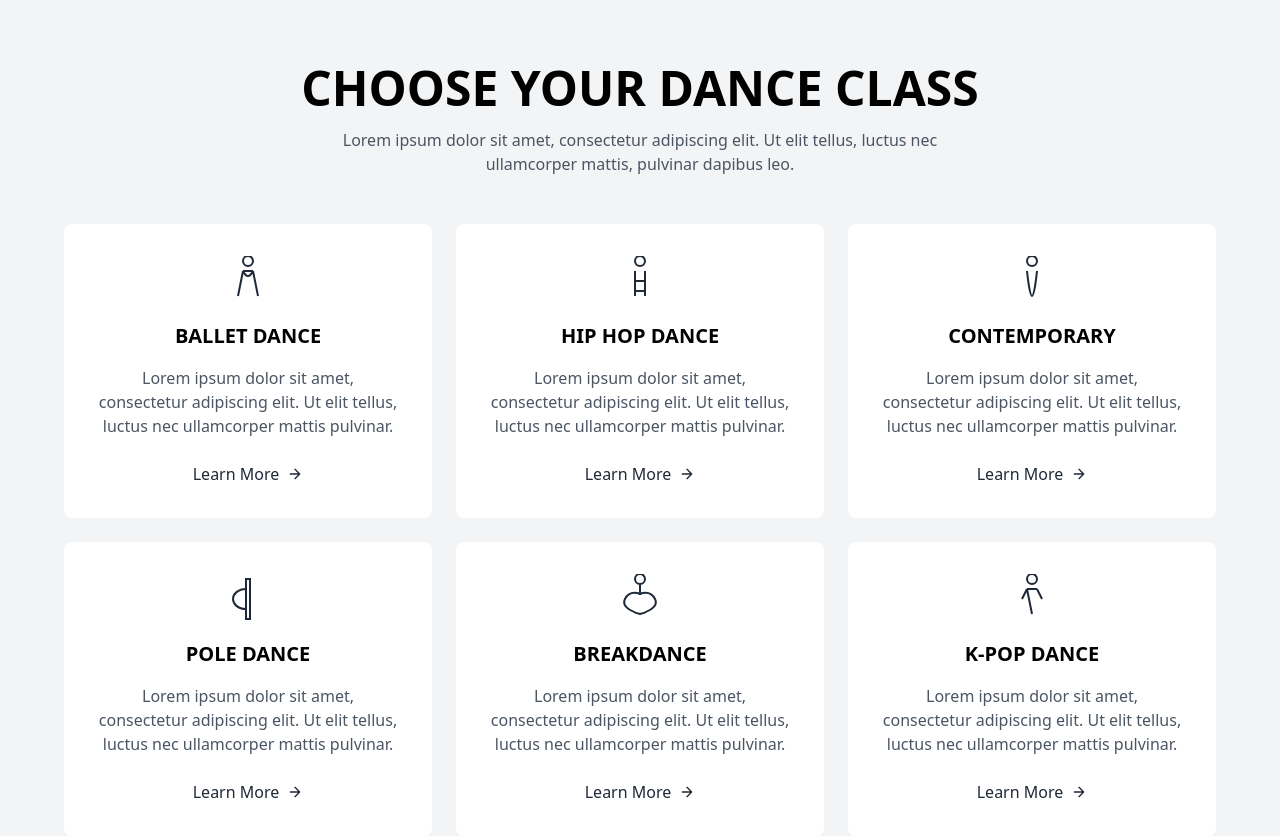
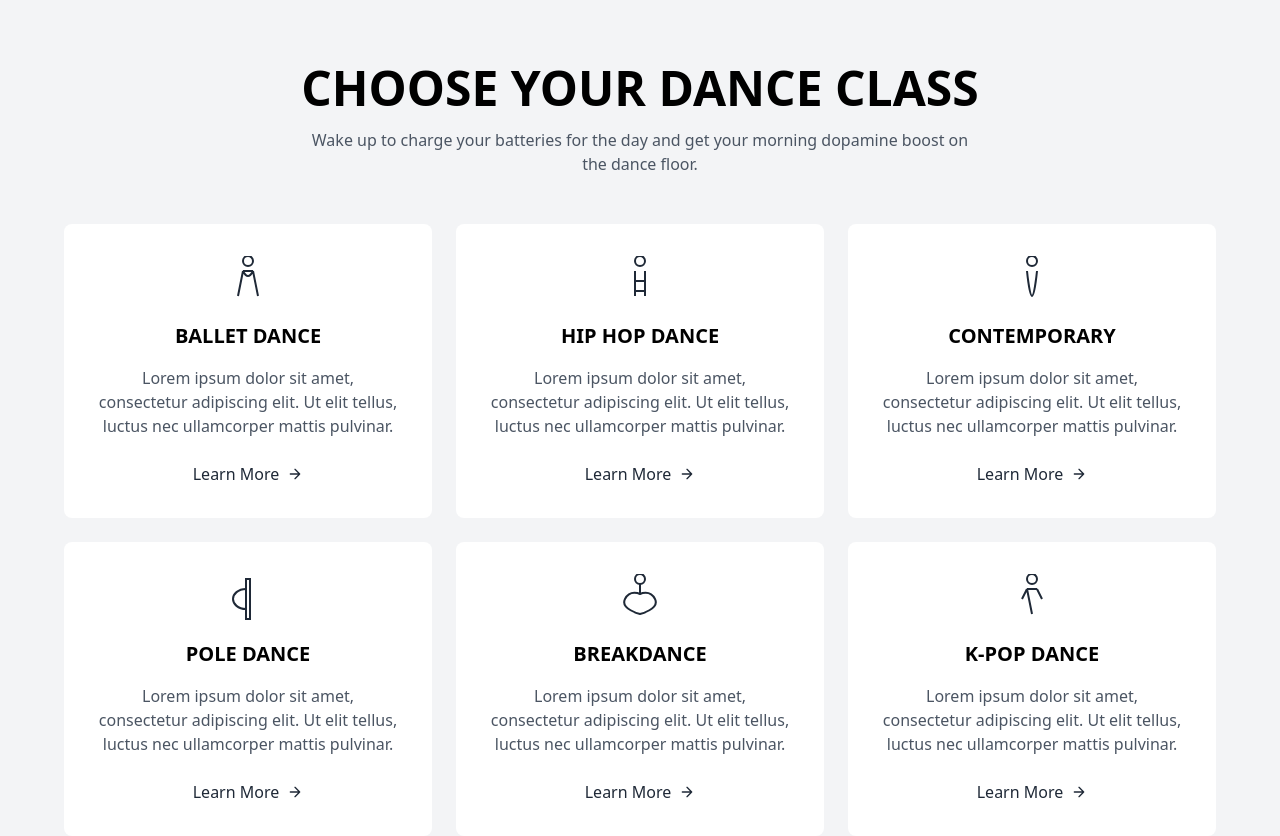
Before and after one commit to huzaifarahmanhimel/chea, a React (Vite) app: page /DancingPages in a window 1280 px wide. Shown: the part 1420-2256 px from the top of the page. Built offline with nearby package versions, Linux system fonts and the light colour scheme.

Commit message:
changeing for the

```diff
--- a/src/components/dancing/DanceClassSection.jsx
+++ b/src/components/dancing/DanceClassSection.jsx
@@ -119,7 +119,7 @@ const DanceClassSection = () => {
         <div className="text-center mb-12">
           <h2 className="text-3xl md:text-4xl lg:text-5xl font-bold mb-4">CHOOSE YOUR DANCE CLASS</h2>
           <p className="text-gray-600 max-w-2xl mx-auto">
-            Lorem ipsum dolor sit amet, consectetur adipiscing elit. Ut elit tellus, luctus nec ullamcorper mattis, pulvinar dapibus leo.
+            Wake up to charge your batteries for the day and get your morning dopamine boost on the dance floor.
           </p>
         </div>
 
```
